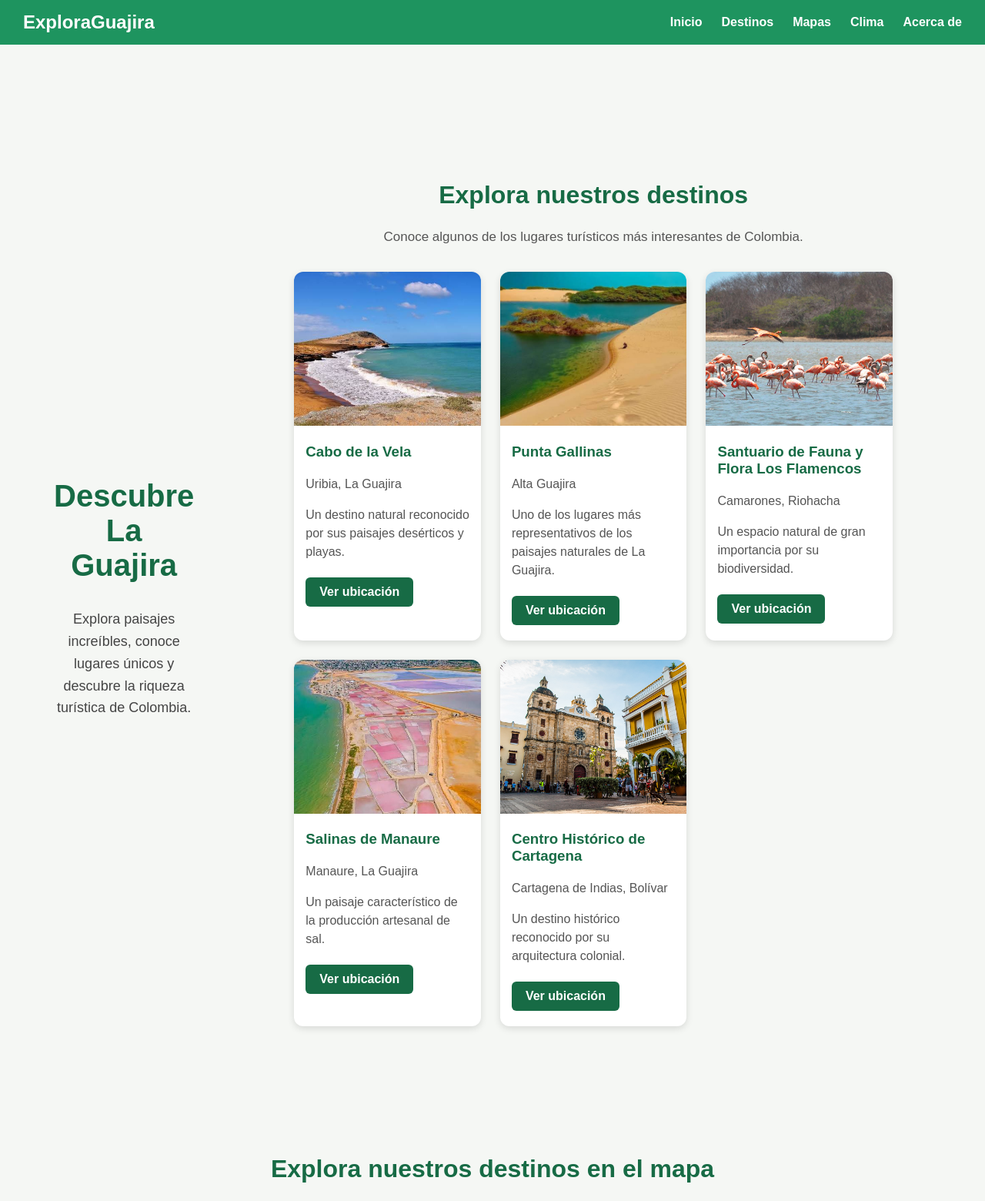
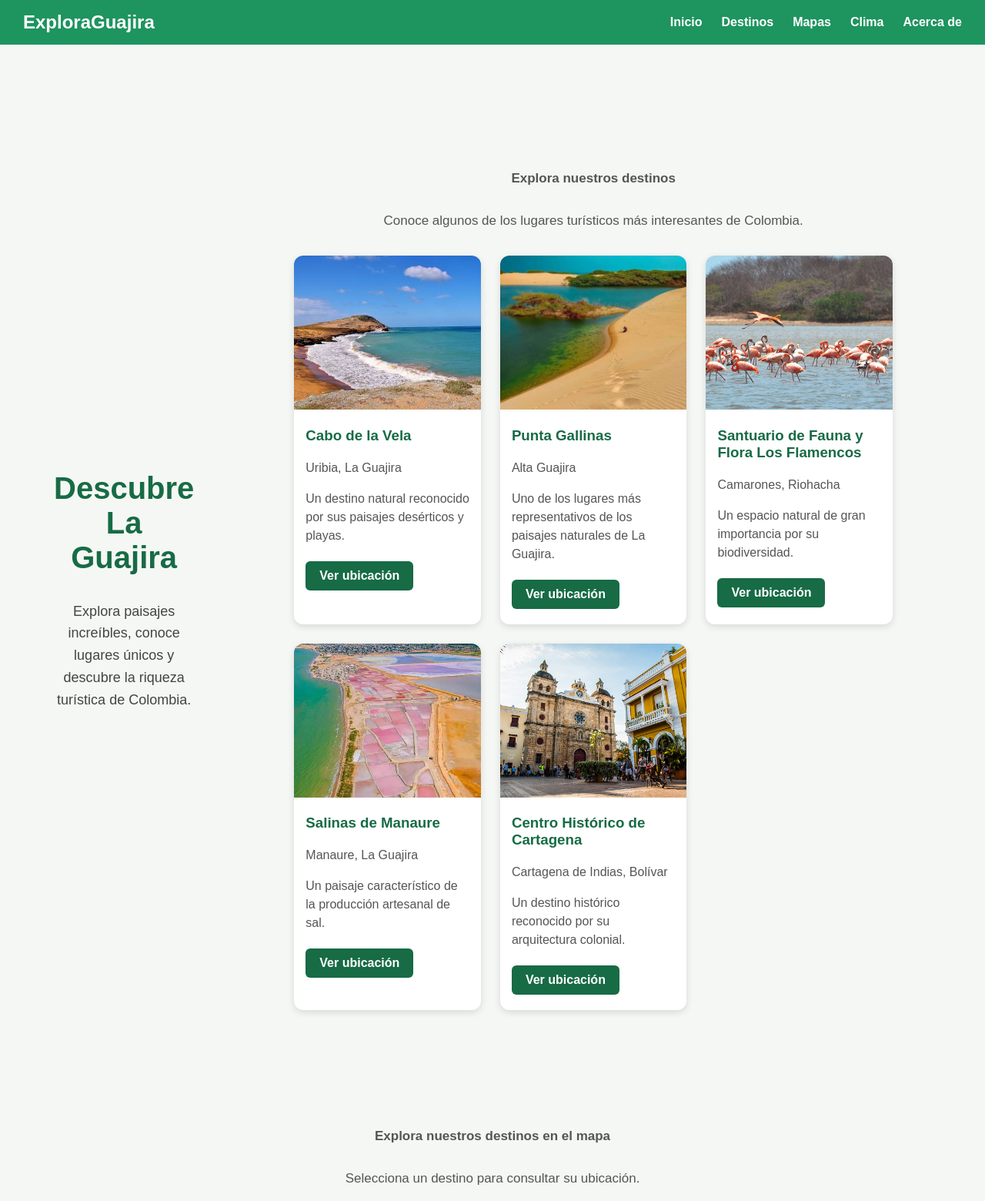
Before and after one commit to Yeiyeri/Programa_sitios_turisticos, a plain HTML site: page Web/index.html in a window 1280 px wide. Shown: the top 1560 px of the page at 77% size. Drawn offline with Linux system fonts and the light colour scheme; no server answers.

Commit message:
Simplificar estilos de secciones y diseño móvil

```diff
--- a/Web/style.css
+++ b/Web/style.css
@@ -91,11 +91,8 @@ main h2 {
     text-align: center;
 }
 
-.destinos h2 {
-    color: #176b45;
-    font-size: 32px;
-}
-
+.destinos h2,
+.mapas h2,
 .destinos-intro {
     color: #555;
     font-size: 17px;
@@ -168,6 +165,24 @@ main h2 {
     }
 }
 
+@media (max-width: 500px) {
+    .mapas {
+        padding: 30px 15px;
+    }
+
+    .contenedor-mapa iframe {
+        height: 350px;
+    }
+
+    .clima {
+        padding: 30px 15px;
+    }
+
+    .clima-dias {
+        grid-template-columns: repeat(2, 1fr);
+    }
+}
+
 /* Botones de ubicación */
 .boton-mapa {
     display: inline-block;
@@ -190,11 +205,6 @@ main h2 {
     text-align: center;
 }
 
-.mapas h2 {
-    color: #176b45;
-    font-size: 32px;
-}
-
 .mapas p {
     color: #555;
     font-size: 17px;
@@ -215,15 +225,7 @@ main h2 {
     border: none;
 }
 
-@media (max-width: 500px) {
-    .mapas {
-        padding: 30px 15px;
-    }
 
-    .contenedor-mapa iframe {
-        height: 350px;
-    }
-}
 
 /* Selector de destinos */
 .selector-destino {
@@ -386,13 +388,3 @@ main h2 {
         grid-template-columns: repeat(3, 1fr);
     }
 }
-
-@media (max-width: 500px) {
-    .clima {
-        padding: 30px 15px;
-    }
-
-    .clima-dias {
-        grid-template-columns: repeat(2, 1fr);
-    }
-}
```
